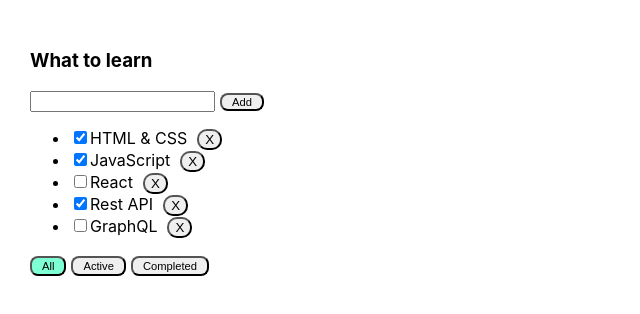
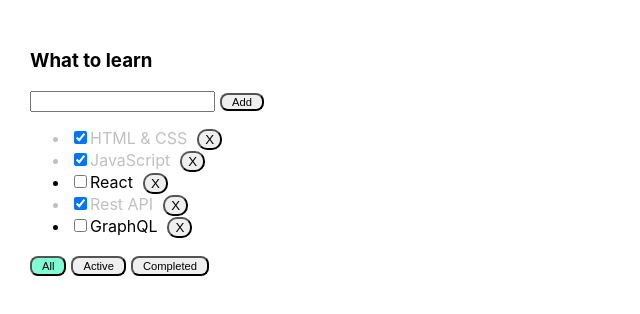
Before and after one commit to andorey/newTodoList, a React (Create React App) app: page / in a window 1280 px wide. Shown: the top 314 px of the page, without its empty margins (0-640 px from the left). Built offline with nearby package versions, Linux system fonts and the light colour scheme.

Commit message:
my solution to use color: silver without opacity

```diff
--- a/src/App.css
+++ b/src/App.css
@@ -53,3 +53,7 @@
 .inputButton:hover {
     background-color: aquamarine;
 }
+
+.is-done {
+    color: silver;
+}
--- a/src/App.tsx
+++ b/src/App.tsx
@@ -56,7 +56,7 @@
                       filterTasks={filterTasks}
                       addTask={addTask}
                       checkedItem={checkedItems}
-                      activeButton={filter}
+                      filter={filter}
             />
         </div>
     );
--- a/src/Todolist.tsx
+++ b/src/Todolist.tsx
@@ -15,7 +15,7 @@
     filterTasks: (value: FilterValueType) => void
     addTask: (value: string) => void
     checkedItem: (value: string) => void
-    activeButton: string
+    filter: string
 }
 
 
@@ -30,20 +30,20 @@
     }
 
     const onKeyPressInput = (e: KeyboardEvent<HTMLInputElement>) => {
-        if ( e.key === 'Enter' && newTaskTitle.trim() ) {
-            props.addTask( newTaskTitle.trim() )
+        if (e.key === 'Enter' && newTaskTitle.trim()) {
+            props.addTask(newTaskTitle.trim())
             setNewTaskTitle('')
-        }else{
+        } else {
             setError('Field is required')
         }
     }
 
     const onKeyPressButton = () => {
-        if ( newTaskTitle.trim() === '' ) {
+        if (newTaskTitle.trim() === '') {
             setError('Field is required')
             return
         }
-        props.addTask( newTaskTitle.trim() )
+        props.addTask(newTaskTitle.trim())
         setNewTaskTitle('')
     }
 
@@ -59,10 +59,10 @@
                 <input value={newTaskTitle}
                        onChange={onChangeInput}
                        onKeyPress={onKeyPressInput}
-                       className={ error ? 'error' : '' }
+                       className={error ? 'error' : ''}
                 />
                 <button className='inputButton' onClick={onKeyPressButton}>Add</button>
-                { error && <div className='input-error'>{ error }</div> }
+                {error && <div className='input-error'>{error}</div>}
             </div>
             <ul>{
                 props.tasks.map((el) => {
@@ -70,7 +70,7 @@
                     const checkedItems = () => props.checkedItem(el.id)
 
                     return (
-                        <li key={el.id}>
+                        <li key={el.id} className={ el.isDone ? 'is-done' : ''}>
                             <input type='checkbox' checked={el.isDone} onChange={checkedItems}/>
                             <span>{el.title}</span>
                             <button onClick={removeTasksElement}> X</button>
@@ -78,9 +78,15 @@
                 })
             }</ul>
             <div className='buttons'>
-                <button className={ props.activeButton === 'all' ? 'active-filter' : ''} onClick={allSelectButton}>All</button>
-                <button className={ props.activeButton === 'active' ? 'active-filter' : ''} onClick={activeSelectButton}>Active</button>
-                <button className={ props.activeButton === 'completed' ? 'active-filter' : ''} onClick={completedSelectButton}>Completed</button>
+                <button className={props.filter === 'all' ? 'active-filter' : ''}
+                        onClick={allSelectButton}>All
+                </button>
+                <button className={props.filter === 'active' ? 'active-filter' : ''}
+                        onClick={activeSelectButton}>Active
+                </button>
+                <button className={props.filter === 'completed' ? 'active-filter' : ''}
+                        onClick={completedSelectButton}>Completed
+                </button>
             </div>
         </div>
     )
```
